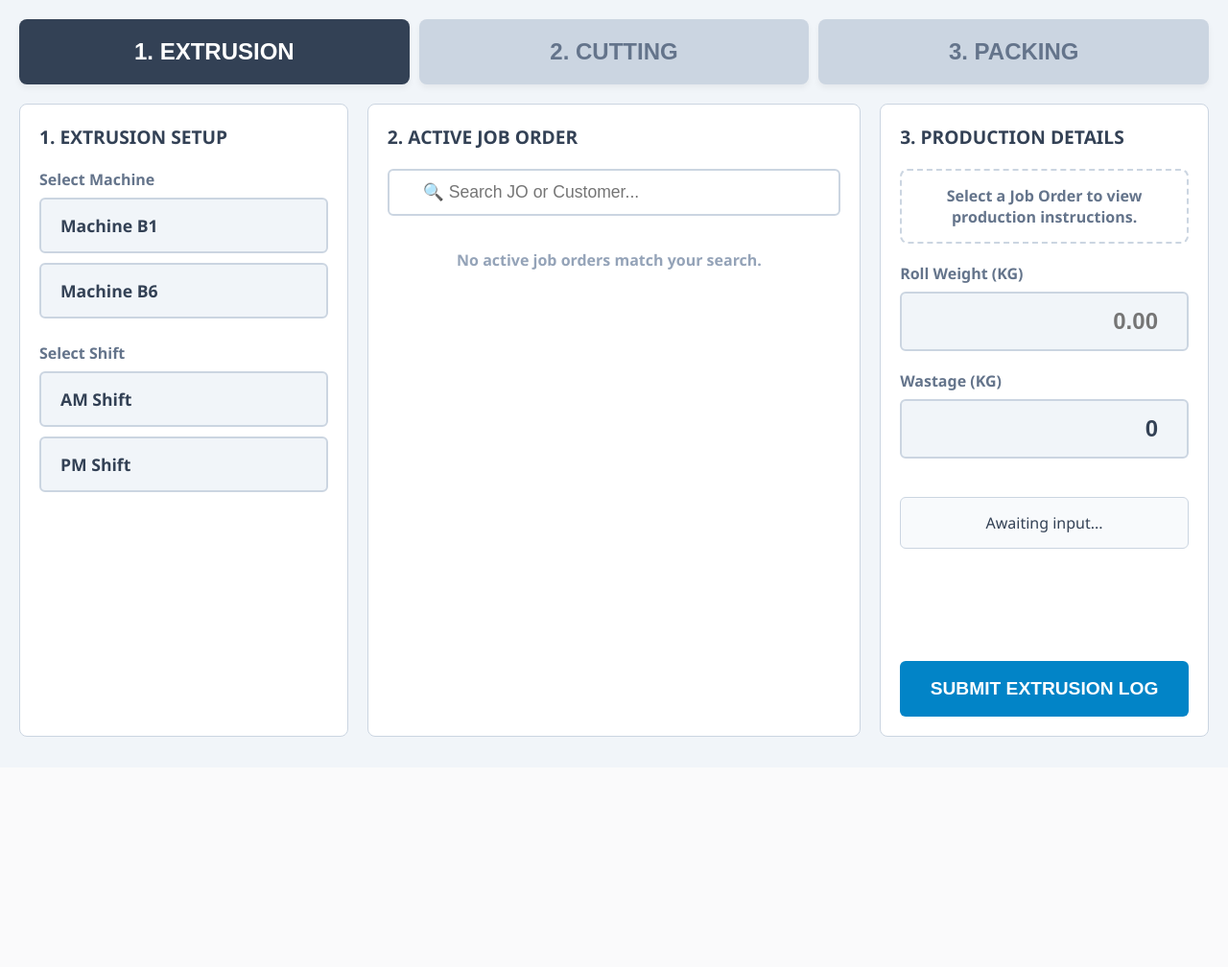
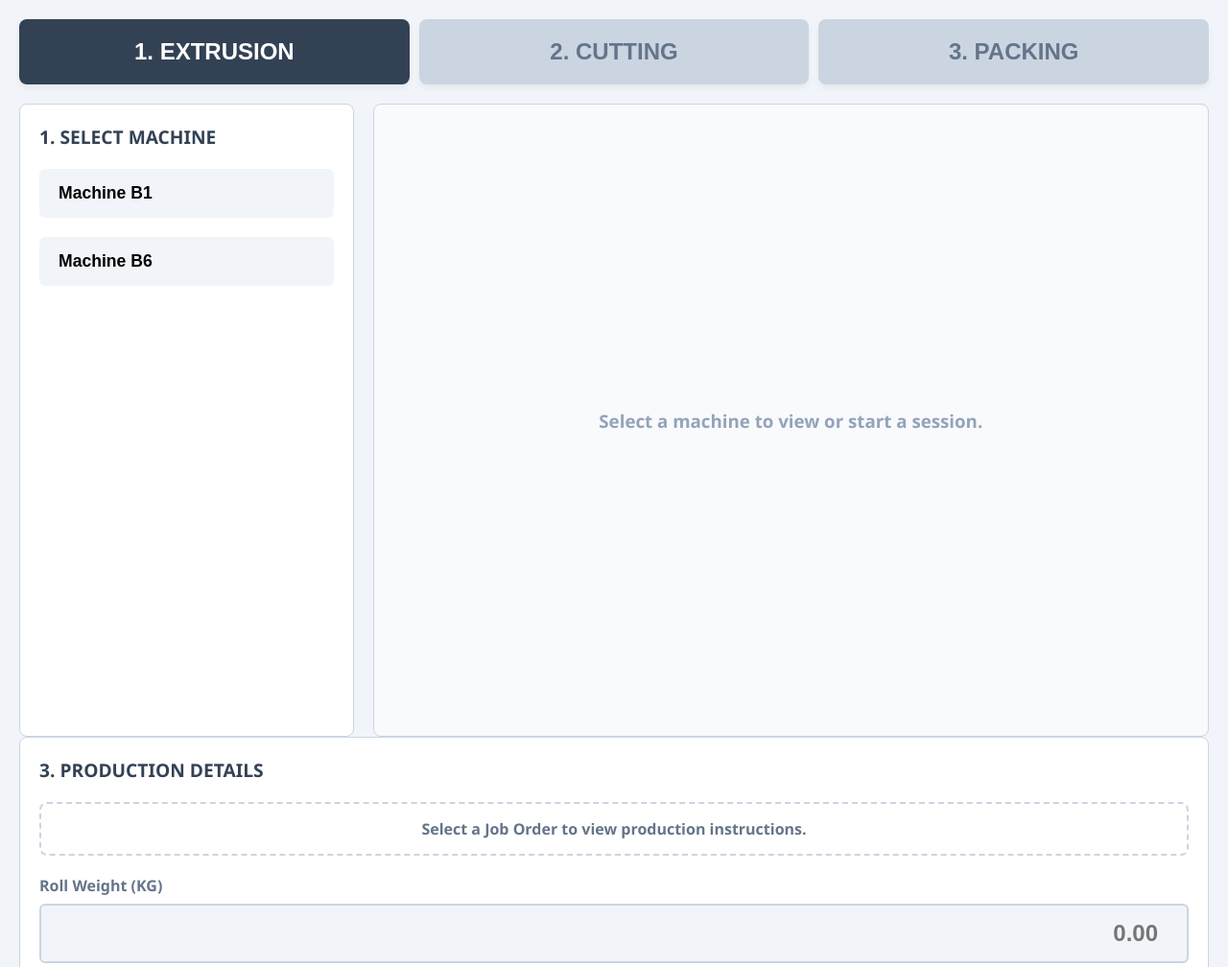
Before and after one commit to zooi6811/proto_planner, a Django app: template production/templates/production/dashboard.html in a window 1280 px wide. Shown: the top 1008 px of the page at 96% size. Before the commit the page ends 768 px from the top, so only its background shows below. Run offline with Django 3.2, Linux system fonts and the light colour scheme; the template is opened without the code that fills it, so the values that code supplies are empty; some libraries are stand-ins or nearby versions.

Commit message:
Extrusion Sessions Update

```diff
--- a/production/templates/production/partials/extrusion_form.html
+++ b/production/templates/production/partials/extrusion_form.html
@@ -1,40 +1,18 @@
-<form hx-post="/submit-extrusion/" hx-target="#feedback-container" hx-swap="innerHTML" class="dashboard-grid">
-    {% csrf_token %}
-
+<div class="dashboard-grid" style="grid-template-columns: 1fr 2.5fr;">
     <div class="panel">
-        <div class="panel-title">1. Extrusion Setup</div>
-        <label class="input-label">Select Machine</label>
+        <div class="panel-title">1. Select Machine</div>
         <div class="radio-group">
-            <input type="radio" name="machine" id="m-b1" value="B1" class="radio-btn" required>
-            <label for="m-b1" class="radio-label">Machine B1</label>
-            <input type="radio" name="machine" id="m-b6" value="B6" class="radio-btn">
-            <label for="m-b6" class="radio-label">Machine B6</label>
-        </div>
-        <label class="input-label">Select Shift</label>
-        <div class="radio-group">
-            <input type="radio" name="shift" id="s-am" value="AM" class="radio-btn" required>
-            <label for="s-am" class="radio-label">AM Shift</label>
-            <input type="radio" name="shift" id="s-pm" value="PM" class="radio-btn">
-            <label for="s-pm" class="radio-label">PM Shift</label>
+            <button class="radio-label" style="width: 100%; border: none; margin-bottom: 10px;"
+                    hx-get="/load-machine-state/B1/" hx-target="#machine-workspace">Machine B1</button>
+            <button class="radio-label" style="width: 100%; border: none; margin-bottom: 10px;"
+                    hx-get="/load-machine-state/B6/" hx-target="#machine-workspace">Machine B6</button>
         </div>
     </div>
 
-    <div class="panel">
-        <div class="panel-title">2. Active Job Order</div>
-
-        <div style="margin-bottom: 15px; position: relative;">
-            <input type="search" name="q" placeholder="🔍 Search JO or Customer..."
-                   hx-get="/search-jobs/?dept=extrusion"
-                   hx-trigger="keyup changed delay:400ms, search"
-                   hx-target="#job-list-results"
-                   onkeydown="if(event.key === 'Enter') { event.preventDefault(); return false; }"
-                   style="width: 100%; padding: 12px 12px 12px 35px; font-size: 1.1rem; border: 2px solid #cbd5e1; border-radius: 6px; box-sizing: border-box;">
-        </div>
-
-        <div id="job-list-results" class="radio-group" style="overflow-y: auto; flex-grow: 1; max-height: 500px; padding-right: 10px;">
-            {% include 'production/partials/job_radio_list.html' %}
-        </div>
+    <div id="machine-workspace" class="panel" style="background-color: #f8fafc; align-items: center; justify-content: center;">
+        <h3 style="color: #94a3b8;">Select a machine to view or start a session.</h3>
     </div>
+</div>
 
     <div class="panel">
         <div class="panel-title">3. Production Details</div>
```
Also changed, not shown: production/admin.py (+8 -1 lines), production/models.py (+25 -0 lines), db.sqlite3, production/migrations/0002_materialrestocklog.py (added).
